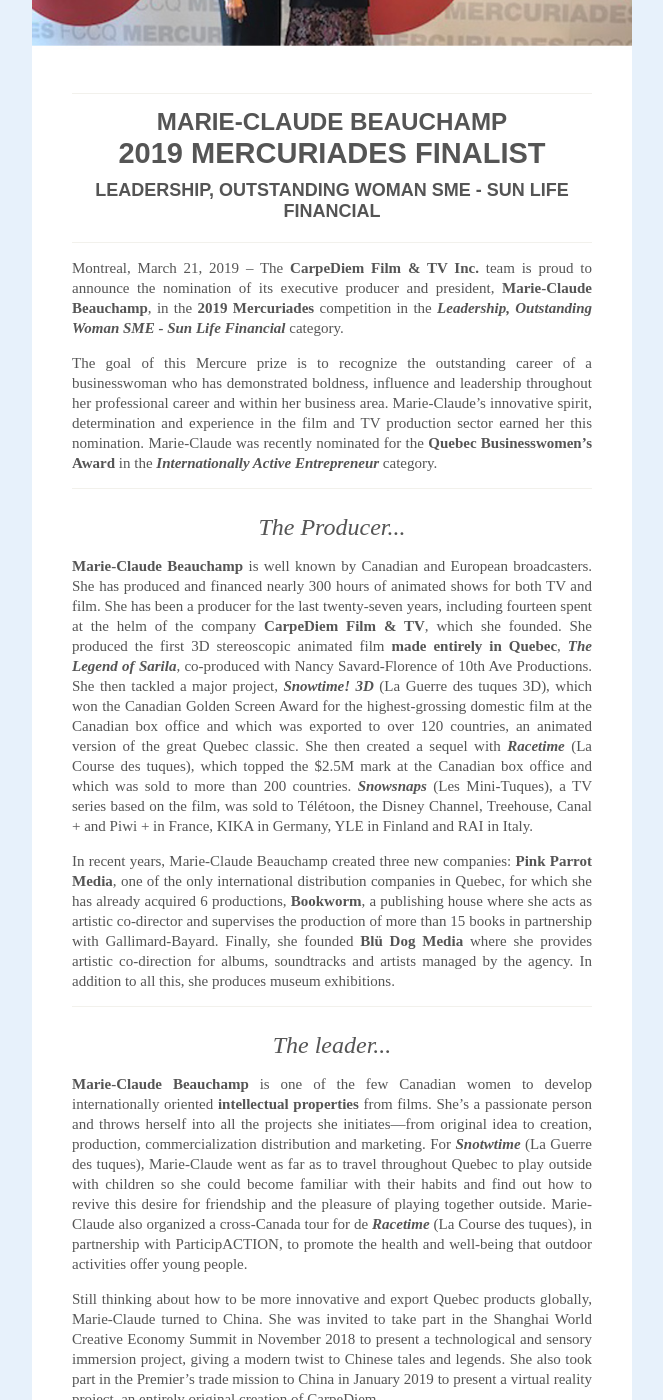
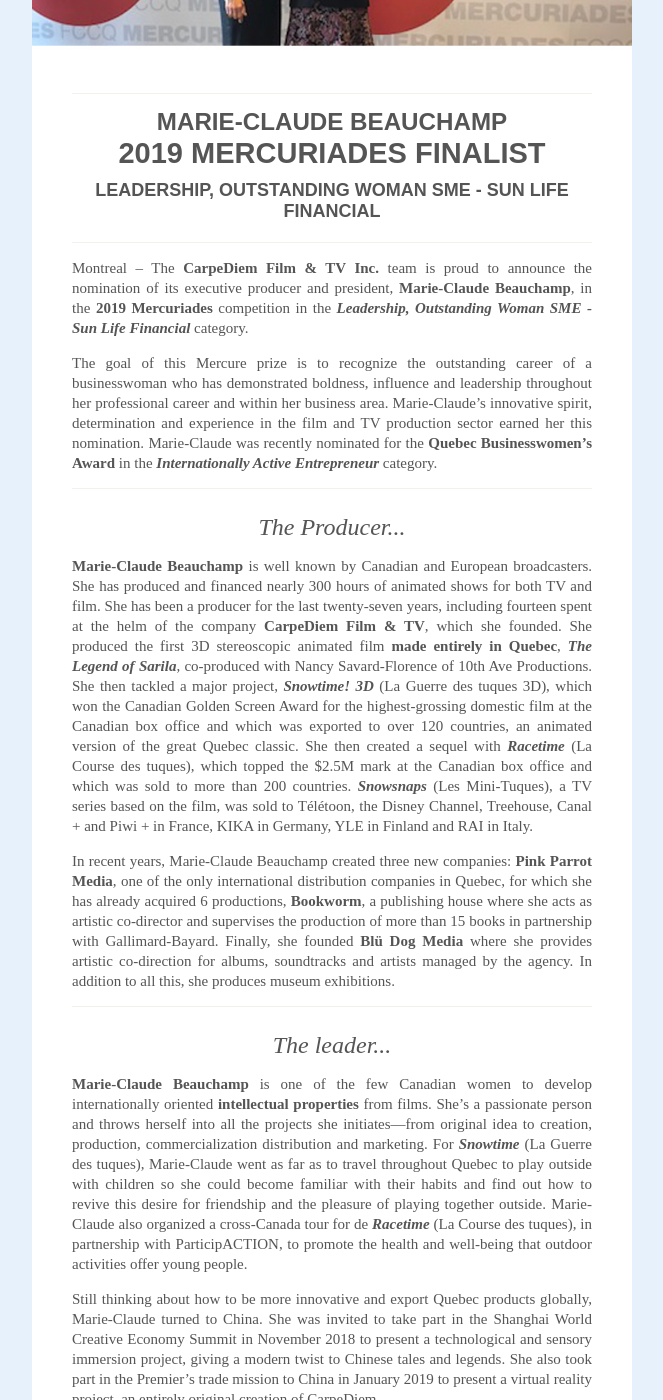
Before and after one commit to graphismatique/mfp, a Jekyll site: the page Mercuriades/en/index.html, which Jekyll copies as it is, in a window 1280 px wide and 1400 px high, scrolled down 550 px. Shown: the whole window, without its empty margins (308-971 px from the left). Built offline with Jekyll 4.4.1, drawn with Linux system fonts in a browser that asks for light colours.

Commit message:
Update index.html

```diff
--- a/Mercuriades/en/index.html
+++ b/Mercuriades/en/index.html
@@ -244,7 +244,7 @@
                                     <h1><small>MARIE-CLAUDE BEAUCHAMP</small><br>2019 MERCURIADES FINALIST</h1>
                                     <h2>LEADERSHIP, OUTSTANDING WOMAN SME - SUN LIFE FINANCIAL</h2>
                                     <hr>
-                                    <p>Montreal, March 21, 2019 – The <b>CarpeDiem Film & TV Inc.</b> team is proud to announce the nomination of its executive producer and president, <b>Marie-Claude Beauchamp</b>, in the <b>2019 Mercuriades</b> competition in the <b><i>Leadership, Outstanding Woman SME - Sun Life Financial</i></b> category.</p>
+                                    <p>Montreal – The <b>CarpeDiem Film & TV Inc.</b> team is proud to announce the nomination of its executive producer and president, <b>Marie-Claude Beauchamp</b>, in the <b>2019 Mercuriades</b> competition in the <b><i>Leadership, Outstanding Woman SME - Sun Life Financial</i></b> category.</p>
                                     <p>The goal of this Mercure prize is to recognize the outstanding career of a businesswoman who has demonstrated boldness, influence and leadership throughout her professional career and within her business area. Marie-Claude’s innovative spirit, determination and experience in the film and TV production sector earned her this nomination. Marie-Claude was recently nominated for the <b>Quebec Businesswomen’s Award</b> in the <b><i>Internationally Active Entrepreneur</i></b> category.</p>
                                     <hr>
                                     <h3>The Producer...</h3>
@@ -252,7 +252,7 @@
                                     <p>In recent years, Marie-Claude Beauchamp created three new companies: <b>Pink Parrot Media</b>, one of the only international distribution companies in Quebec, for which she has already acquired 6 productions, <b>Bookworm</b>, a publishing house where she acts as artistic co-director and supervises the production of more than 15 books in partnership with Gallimard-Bayard. Finally, she founded <b>Blü Dog Media</b> where she provides artistic co-direction for albums, soundtracks and artists managed by the agency. In addition to all this, she produces museum exhibitions.</p>
                                     <hr>
                                     <h3>The leader...</h3>
-                                    <p><b>Marie-Claude Beauchamp</b> is one of the few Canadian women to develop internationally oriented <b>intellectual properties</b> from films. She’s a passionate person and throws herself into all the projects she initiates—from original idea to creation, production, commercialization distribution and marketing. For <b><i>Snotwtime</i></b> (La Guerre des tuques), Marie-Claude went as far as to travel throughout Quebec to play outside with children so she could become familiar with their habits and find out how to revive this desire for friendship and the pleasure of playing together outside. Marie-Claude also organized a cross-Canada tour for de <b><i>Racetime</i></b> (La Course des tuques), in partnership with ParticipACTION, to promote the health and well-being that outdoor activities offer young people.</p>
+                                    <p><b>Marie-Claude Beauchamp</b> is one of the few Canadian women to develop internationally oriented <b>intellectual properties</b> from films. She’s a passionate person and throws herself into all the projects she initiates—from original idea to creation, production, commercialization distribution and marketing. For <b><i>Snowtime</i></b> (La Guerre des tuques), Marie-Claude went as far as to travel throughout Quebec to play outside with children so she could become familiar with their habits and find out how to revive this desire for friendship and the pleasure of playing together outside. Marie-Claude also organized a cross-Canada tour for de <b><i>Racetime</i></b> (La Course des tuques), in partnership with ParticipACTION, to promote the health and well-being that outdoor activities offer young people.</p>
                                     <p>Still thinking about how to be more innovative and export Quebec products globally, Marie-Claude turned to China. She was invited to take part in the Shanghai World Creative Economy Summit in November 2018 to present a technological and sensory immersion project, giving a modern twist to Chinese tales and legends. She also took part in the Premier’s trade mission to China in January 2019 to present a virtual reality project, an entirely original creation of CarpeDiem.</p>
                                     <hr>
                                     <h3>The influential woman</h3>
```
